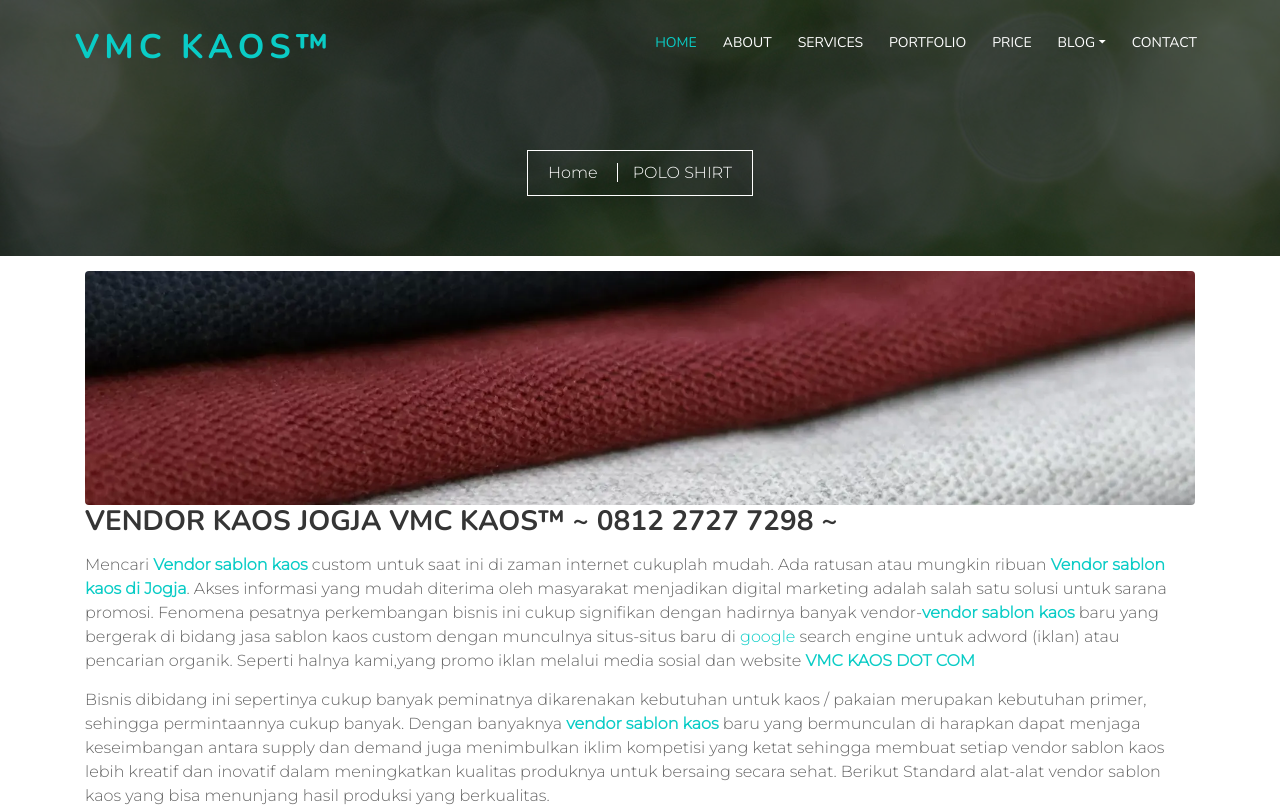
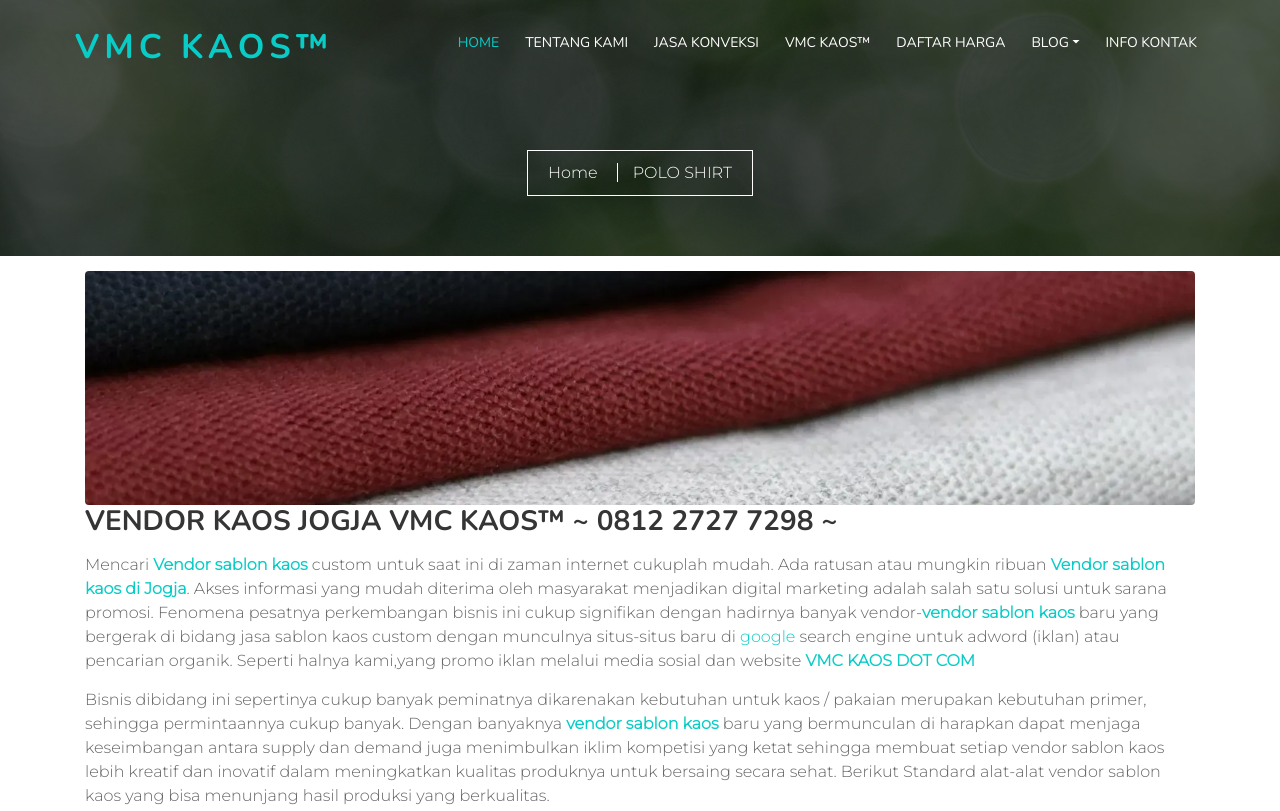
Before and after one commit to vmckaos/vendorkaos, a plain HTML site: page Sablon-Kaos-Jogja.html in a window 1280 px wide. Shown: the top 811 px of the page. Drawn offline with nearby package versions, Linux system fonts and the light colour scheme.

Commit message:
Update Sablon-Kaos-Jogja.html

```diff
--- a/Sablon-Kaos-Jogja.html
+++ b/Sablon-Kaos-Jogja.html
@@ -65,20 +65,20 @@
                 <nav id="nav-menu-container">
                     <ul class="nav-menu">
                         <li class="menu-active"><a href="index.html">Home</a></li>
-                        <li><a href="about.html">About</a></li>
-                        <li><a href="service.html">Services</a></li>
-                        <li><a href="portfolio.html">Portfolio</a></li>
-                        <li><a href="price.html">Price</a></li>
+                        <li><a href="tentang-vmckaos-jogja.html">TENTANG KAMI</a></li>
+                        <li><a href="layanan-jasa-konveksi-vmckaos.html">JASA KONVEKSI </a></li>
+                        <li><a href="portfolio-vmckaos.html">VMC KAOS™</a></li>
+                        <li><a href="daftar-harga-vmckaos-jogja.html">DAFTAR HARGA</a></li>
                         <li class="menu-has-children"><a href="#">Blog <i class="dicon ion-md-arrow-dropdown"></i></a>
                             <ul>
                                 <li><a href="kaos-kerah-polo-shirt.html">BIKIN POLO SHIRT</a></li>
-                                <li><a href="kaos-kerah-polo-shirt-jogja.html">KONVEKSI</a></li>
-                                <li><a href="">Dropdown Item</a></li>
+                                <li><a href="kaos-kerah-polo-shirt-jogja.html">KONVEKSI KAOS KRAH</a></li>
+                                <li><a href="Sablon-Kaos-Jogja.html">SABLON KAOS</a></li>
                                 <li><a href="">Dropdown Item</a></li>
                                 <li><a href="">Dropdown Item</a></li>
                             </ul>
                         </li>
-                        <li><a href="contact.html">Contact</a></li>
+                        <li><a href="kontak-vmckaos-jogja.html">INFO KONTAK</a></li>
                     </ul>
                 </nav>
             </div>
```
